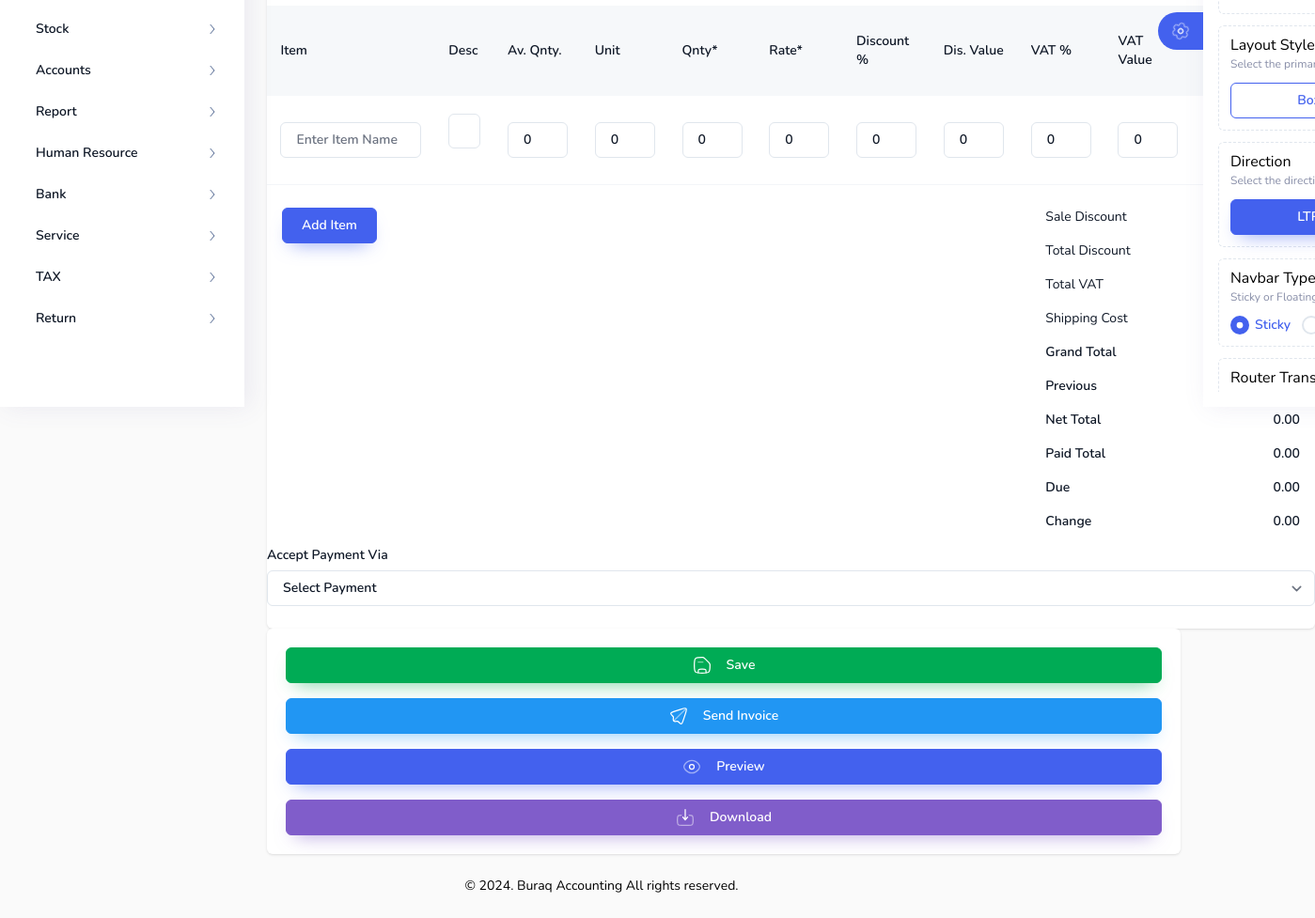
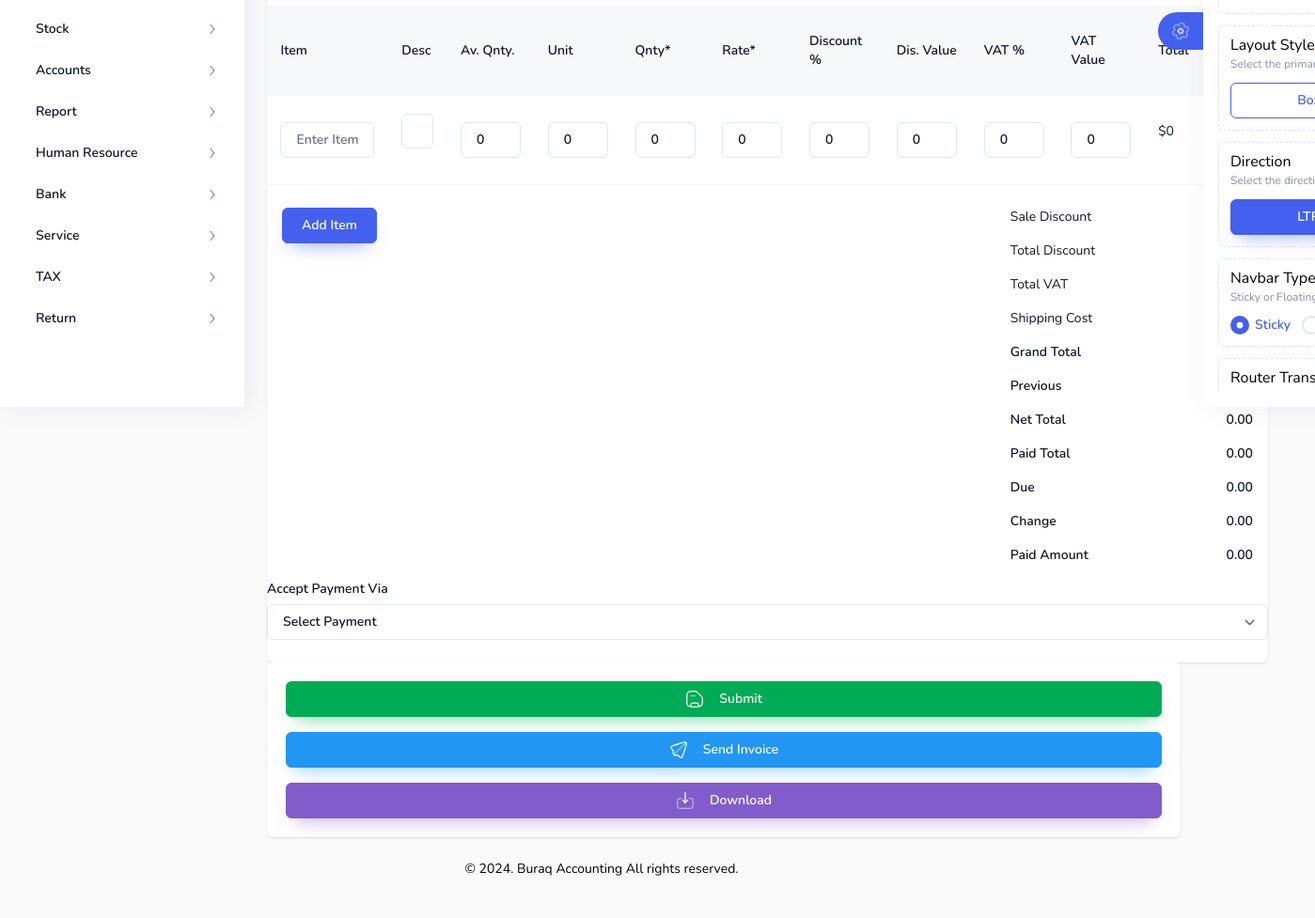
Before and after one commit to rudra3105/buraq, a plain HTML site: page new-sale.html in a window 1280 px wide. Shown: the part 367-1344 px from the top of the page at 94% size, 1399 px wide, since content can reach past the window. Drawn offline with nearby package versions, Linux system fonts and the light colour scheme.

Commit message:
Update new-sale.html

```diff
--- a/new-sale.html
+++ b/new-sale.html
@@ -2523,14 +2523,14 @@
                                                         <td>
                                                             <input
                                                                 type="text"
-                                                                class="form-input min-w-[150px]"
+                                                                class="form-input min-w-[100px]"
                                                                 placeholder="Enter Item Name"
                                                                 x-model="item.title"
                                                             />
                                                         </td>
                                                         <td>
                                                             <texstarea
-                                                                class="form-input min-w-[150px]"
+                                                                class="form-input min-w-[100px]"
                                                                 placeholder="Enter Description"
                                                                 x-model="item.description"
                                                             ></texstarea>
@@ -2618,6 +2618,11 @@
                                                 <div>Change</div>
                                                 <div>0.00</div>
                                             </div>
+
+                                            <div class="mt-4 flex items-center justify-between font-semibold">
+                                                <div>Paid Amount</div>
+                                                <div>0.00</div>
+                                            </div>
                                         </div>
                                     </div>
                                 </div>
@@ -2656,7 +2661,7 @@
                                                 />
                                                 <path opacity="0.5" d="M7 8H13" stroke="currentColor" stroke-width="1.5" stroke-linecap="round" />
                                             </svg>
-                                            Save
+                                            Submit
                                         </button>
 
                                         <button type="button" class="btn btn-info w-full gap-2">
@@ -2678,29 +2683,6 @@
                                             Send Invoice
                                         </button>
 
-                                        <a href="apps-invoice-preview.html" class="btn btn-primary w-full gap-2">
-                                            <svg
-                                                width="24"
-                                                height="24"
-                                                viewBox="0 0 24 24"
-                                                fill="none"
-                                                xmlns="http://www.w3.org/2000/svg"
-                                                class="h-5 w-5 shrink-0 ltr:mr-2 rtl:ml-2"
-                                            >
-                                                <path
-                                                    opacity="0.5"
-                                                    d="M3.27489 15.2957C2.42496 14.1915 2 13.6394 2 12C2 10.3606 2.42496 9.80853 3.27489 8.70433C4.97196 6.49956 7.81811 4 12 4C16.1819 4 19.028 6.49956 20.7251 8.70433C21.575 9.80853 22 10.3606 22 12C22 13.6394 21.575 14.1915 20.7251 15.2957C19.028 17.5004 16.1819 20 12 20C7.81811 20 4.97196 17.5004 3.27489 15.2957Z"
-                                                    stroke="currentColor"
-                                                    stroke-width="1.5"
-                                                ></path>
-                                                <path
-                                                    d="M15 12C15 13.6569 13.6569 15 12 15C10.3431 15 9 13.6569 9 12C9 10.3431 10.3431 9 12 9C13.6569 9 15 10.3431 15 12Z"
-                                                    stroke="currentColor"
-                                                    stroke-width="1.5"
-                                                ></path>
-                                            </svg>
-                                            Preview
-                                        </a>
 
                                         <button type="button" class="btn btn-secondary w-full gap-2">
                                             <svg
```
